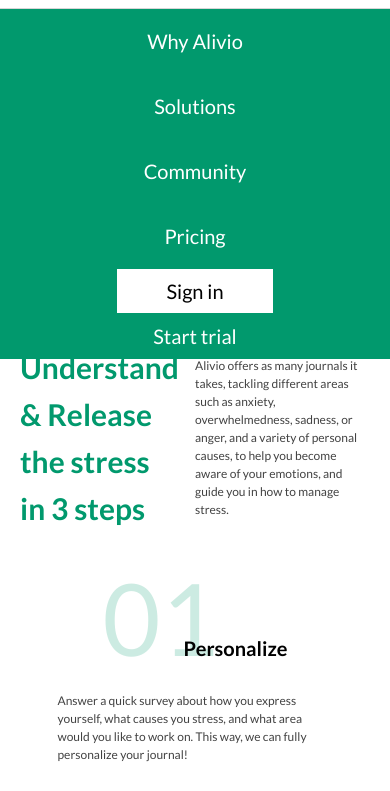
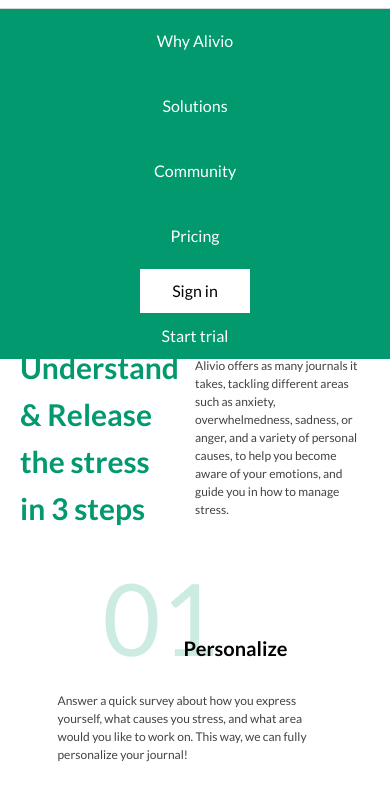
Before and after one commit to JaneEllison/alivio, a plain HTML site: page index.html in a window 390 px wide. Both pictures are taken after a click on the button 245 px from the left and 24 px from the top of the page. Shown: the part 41-832 px from the top of the page. Drawn offline with Linux system fonts and the light colour scheme.

Commit message:
Add files via upload

```diff
--- a/css/style.css
+++ b/css/style.css
@@ -583,16 +583,13 @@ body {
     color:#fff;
     margin: 20px 0;
     border-bottom: 1px solid #01996D;
-    font-size: 20px;
+    font-size: 16px;
   }
   .button.sign-in, .button.get-started{
-    font-size: 20px;
+    font-size: 16px;
   }
   .button-group{
-    width: 50%;
-  }
-  .button{
-    width:80%
+    width: 70%;
   }
   .navigation-link:hover{
     border-bottom: 1px solid #fff;
@@ -731,7 +728,7 @@ body {
     width: 170px;
   }
   .promo-title, .title-discr, .title-example, .title-custom-info{
-    font-size: 25px;
+    font-size: 22px;
     line-height: 130%;
   }
   .promo-title{
```
